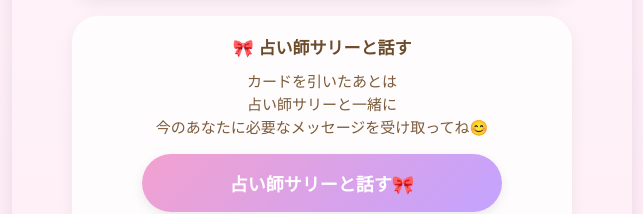
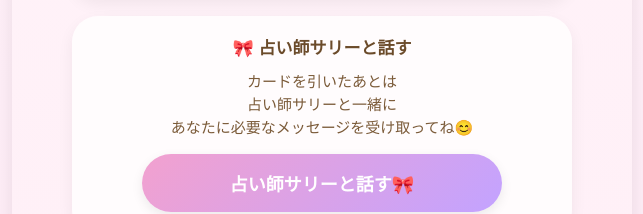
Before and after one commit to Chappy-Sally/tarot-reading, a plain HTML site: page index.html in a window 1280 px wide. Shown: the part 959-1173 px from the top of the page, without its empty margins (318-961 px from the left). Drawn offline with Linux system fonts and the light colour scheme.

Commit message:
Update index.html

```diff
--- a/index.html
+++ b/index.html
@@ -261,7 +261,7 @@ button:active{
     <div class="choice-note">
       カードを引いたあとは<br>
       占い師サリーと一緒に<br>
-      今のあなたに必要なメッセージを受け取ってね😊
+      あなたに必要なメッセージを受け取ってね😊
     </div>
 
     <button
```
